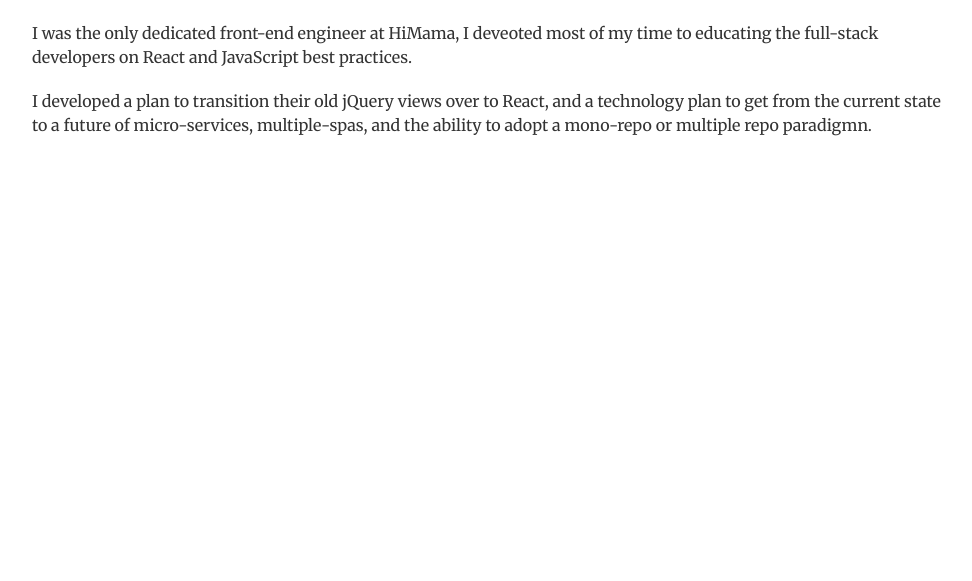
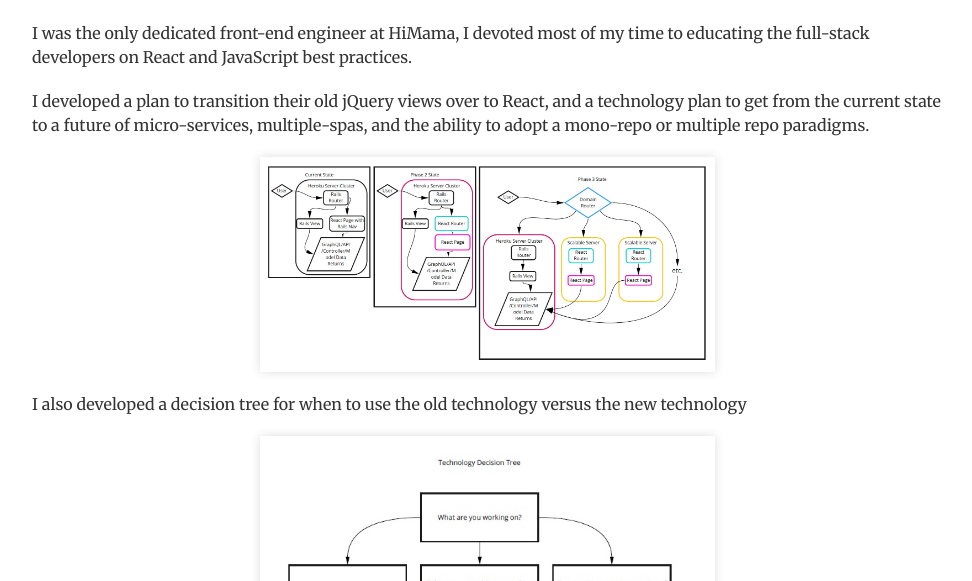
Before and after one commit to James-Wilkinson-git/james-wilkinson-git.github.io, a Jekyll site: the page built from _posts/2022-09-01-himama.html, in a window 1280 px wide and 900 px high, cut to the strip 319-900 px from the top of the window. Shown: the whole strip, without its empty margins (153-1125 px from the left). Built offline with Jekyll 4.4.1, drawn with Linux system fonts in a browser that asks for light colours.

Commit message:
Update HiMama

```diff
--- a/_posts/2022-09-01-himama.html
+++ b/_posts/2022-09-01-himama.html
@@ -4,9 +4,25 @@
 cat: Web Development, Leadership
 img: /img/posts/himama.png
 ---
-<p>I was the only dedicated front-end engineer at HiMama, I deveoted most of my time to
-    educating the full-stack developers on React and JavaScript best practices.
+
+<p>
+  I was the only dedicated front-end engineer at HiMama, I devoted most of my
+  time to educating the full-stack developers on React and JavaScript best
+  practices.
 </p>
-<p>I developed a plan to transition their old jQuery views over to React, and a technology
-    plan to get from the current state to a future of micro-services, multiple-spas, and the
-    ability to adopt a mono-repo or multiple repo paradigmn.</p>
+<p>
+  I developed a plan to transition their old jQuery views over to React, and a
+  technology plan to get from the current state to a future of micro-services,
+  multiple-spas, and the ability to adopt a mono-repo or multiple repo
+  paradigms.
+</p>
+<p class="text-center">
+  <img src="/img/posts/phase-approach.jpg" alt="Phased approach" />
+</p>
+<p>
+  I also developed a decision tree for when to use the old technology versus the
+  new technology
+</p>
+<p class="text-center">
+  <img src="/img/posts/tech-tree.jpg" alt="Tech Tree" />
+</p>
```
Also changed, not shown: img/posts/phase-approach.jpg (added), img/posts/tech-tree.jpg (added).
